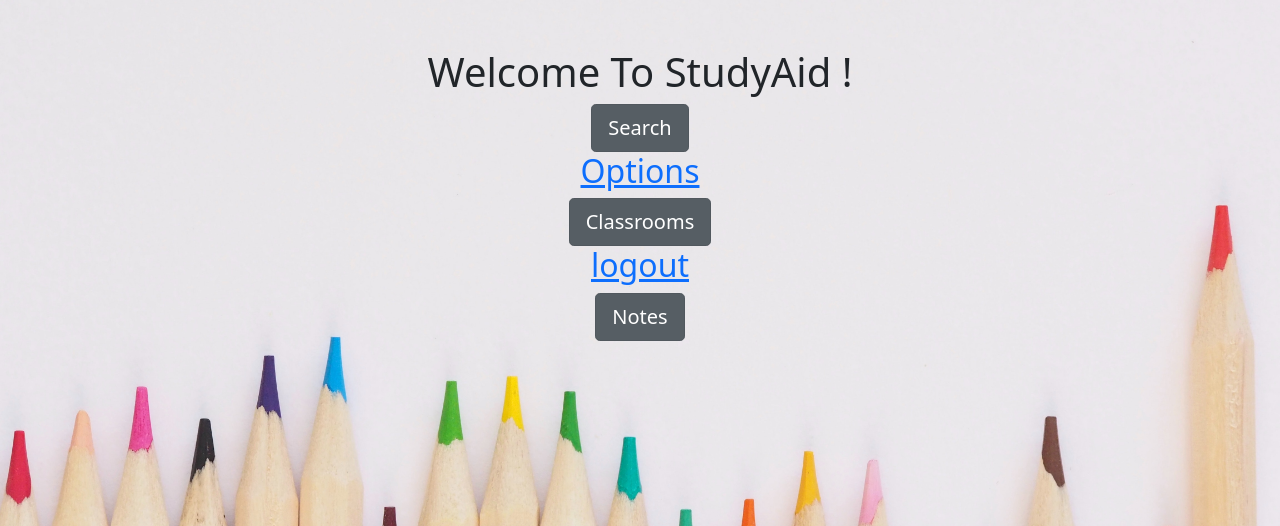
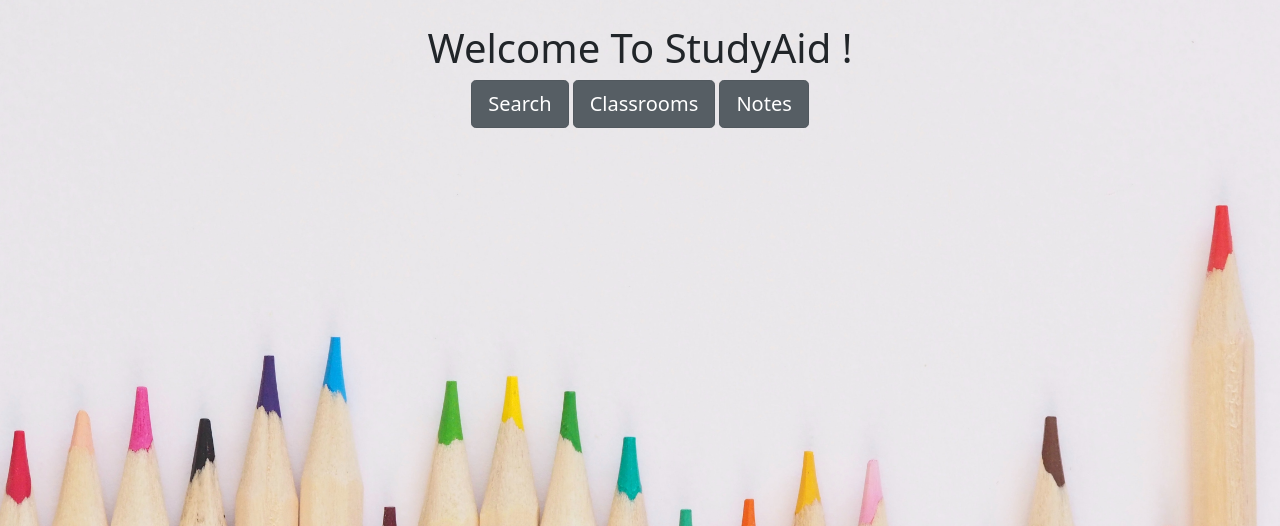
Before and after one commit to dominiclopez391/Comsc-131-Project-Team-2, a Python web app: template StudyAid/myapp/templates/home.html in a window 1280 px wide. Shown: the part 56-582 px from the top of the page. Run offline with Jinja, Linux system fonts and the light colour scheme; the template is opened without the code that fills it, so the values that code supplies are empty.

Commit message:
Update home.html

```diff
--- a/StudyAid/myapp/templates/home.html
+++ b/StudyAid/myapp/templates/home.html
@@ -53,7 +53,7 @@
 	</nav>
 {% endif %}
 
-	<br><br><h1> Welcome To StudyAid
+	<br><h1> Welcome To StudyAid
 	{% if user.is_anonymous %}
 	{% endif %}
 	{{user.username}}!</h1>
@@ -62,9 +62,7 @@
 <img src="static/splashpage1.png">
 {% else %}
 <a href="/search" class="btn btn-secondary btn-lg btn-block active">Search</a>
-<h2><a href="/options">Options</a></h2>
 <a href="/classrooms" class="btn btn-secondary btn-lg btn-block active">Classrooms</a>
-<h2><a href="/logout">logout</a></h2>
 <a href="/notes" class="btn btn-secondary btn-lg btn-block active">Notes</a>
 {% endif %}
 
```
